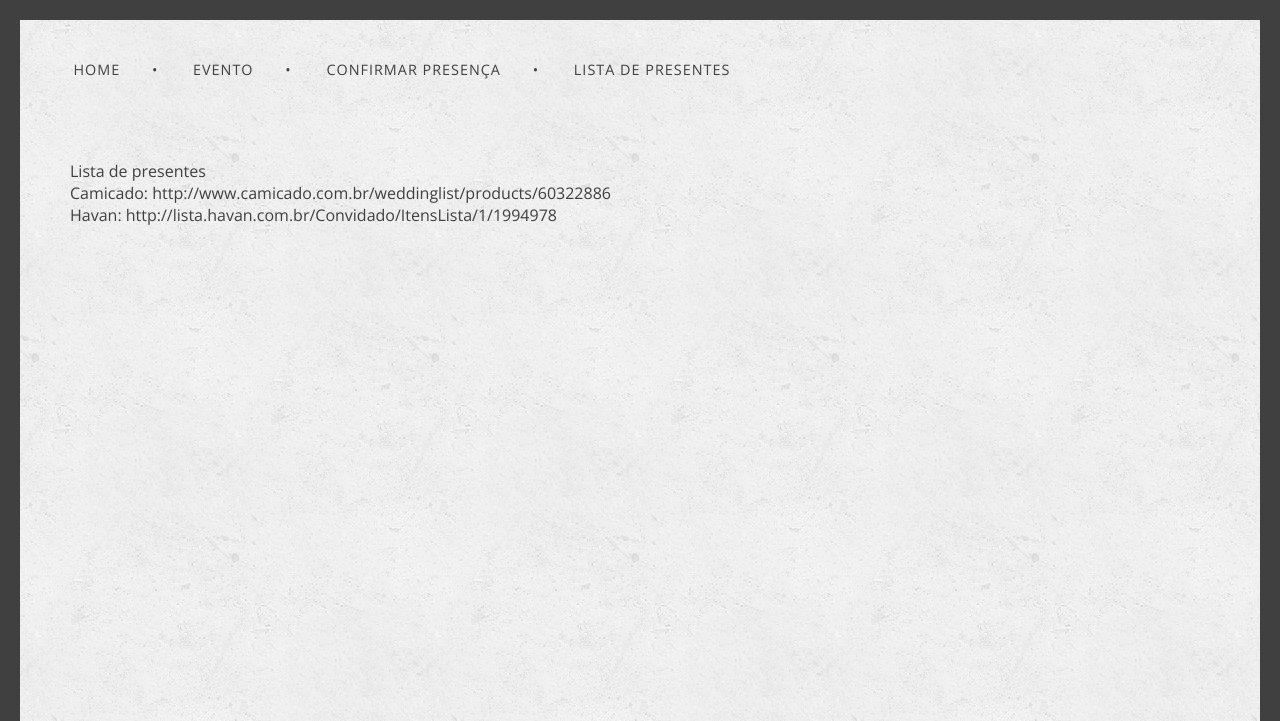
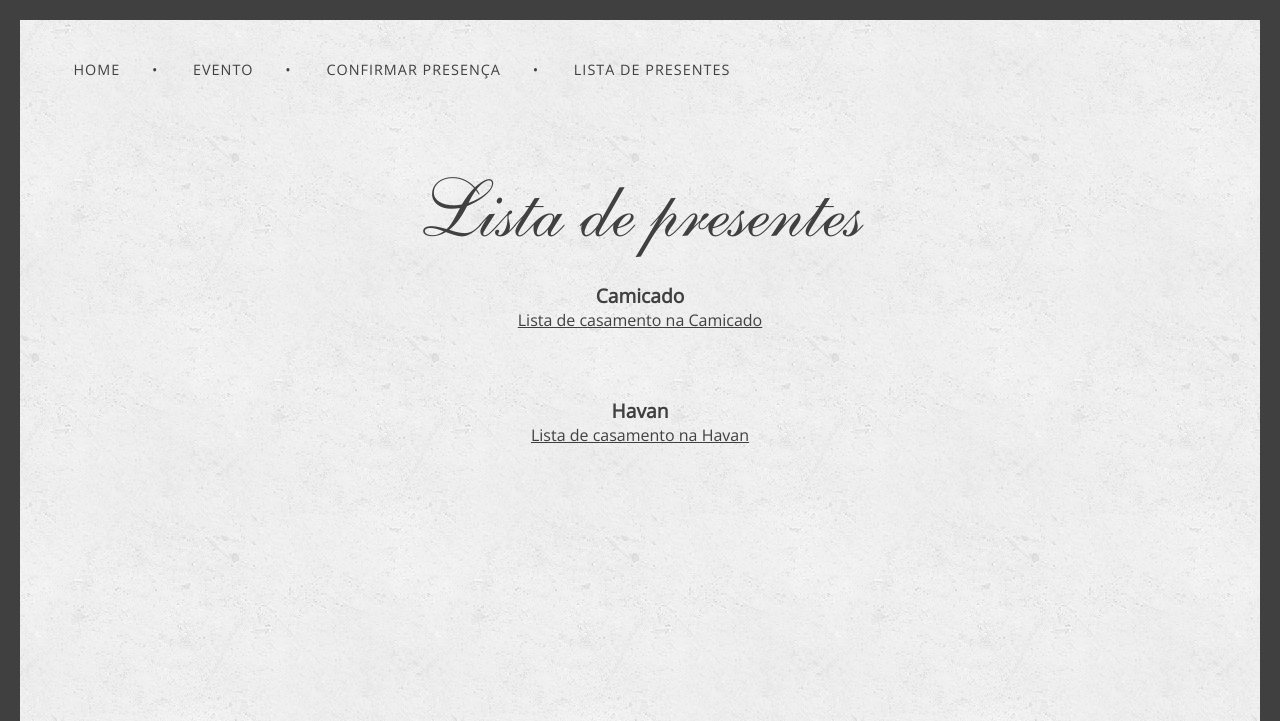
Before and after one commit to fredericomachado/luisaefrederico, a plain HTML site: page gifts.html in a window 1280 px wide. Shown: the top 721 px of the page. Drawn offline with nearby package versions, Linux system fonts and the light colour scheme.

Commit message:
improve styles

```diff
--- a/assets/stylesheets/application.css
+++ b/assets/stylesheets/application.css
@@ -90,6 +90,11 @@ header a:last-child::after {
   content: '  ';
 }
 
+strong {
+  font-size: 1.2em;
+  font-weight: bold;
+}
+
 a {
 	color: #404040;
 	padding: 0 5px;
@@ -114,9 +119,15 @@ a:hover {
 	text-align: center;
 }
 .page-infos {
-	text-align: left;
+	text-align: center;
 	width: 98%;
 	margin: 80px auto;
+}
+.page-infos a {
+  text-decoration: underline;
+}
+.page-infos a:hover {
+  text-decoration: none;
 }
 .home-time {
 	margin-top: 40px;
@@ -135,9 +146,13 @@ h1 {
 		 -moz-transition: all 0.2s linear;
 					transition: all 0.2s linear;
 }
-
 h1:hover {
   color: #cea570;
+}
+h4 {
+  font-family: 'ShelleyAllegro', Times, serif;
+  font-size: 5em;
+  margin-bottom: 20px;
 }
 .box {
 	background: #fff;
--- a/gifts.html
+++ b/gifts.html
@@ -18,10 +18,21 @@
         Lista de presentes
       </h4>
       <p>
-        Camicado: http://www.camicado.com.br/weddinglist/products/60322886
+        <strong>Camicado</strong>
+        <br>
+        <a href="http://www.camicado.com.br/weddinglist/products/60322886" target="_blank">
+          Lista de casamento na Camicado
+        </a>
       </p>
+      <p>&nbsp;</p>
+      <p>&nbsp;</p>
+      <p>&nbsp;</p>
       <p>
-        Havan: http://lista.havan.com.br/Convidado/ItensLista/1/1994978
+        <strong>Havan</strong>
+        <br>
+        <a href="http://lista.havan.com.br/Convidado/ItensLista/1/1994978" target="_blank">
+          Lista de casamento na Havan
+        </a>
       </p>
     </div>
     <footer class="footer">
```
Also changed, not shown: event.html (+2 -0 lines).
